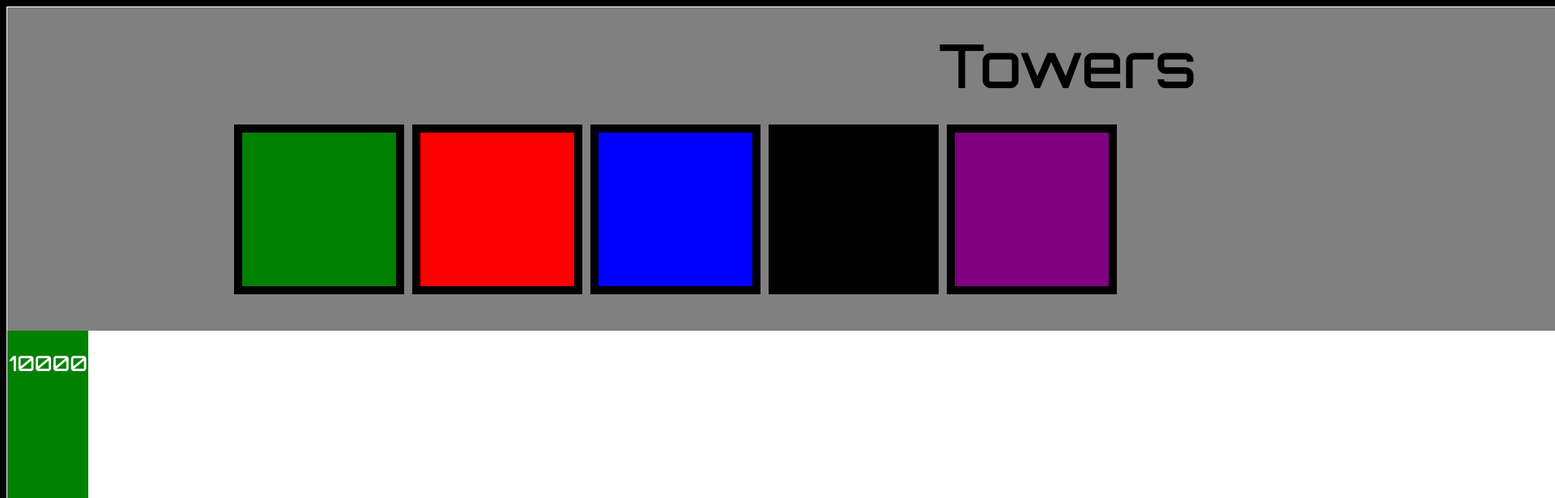
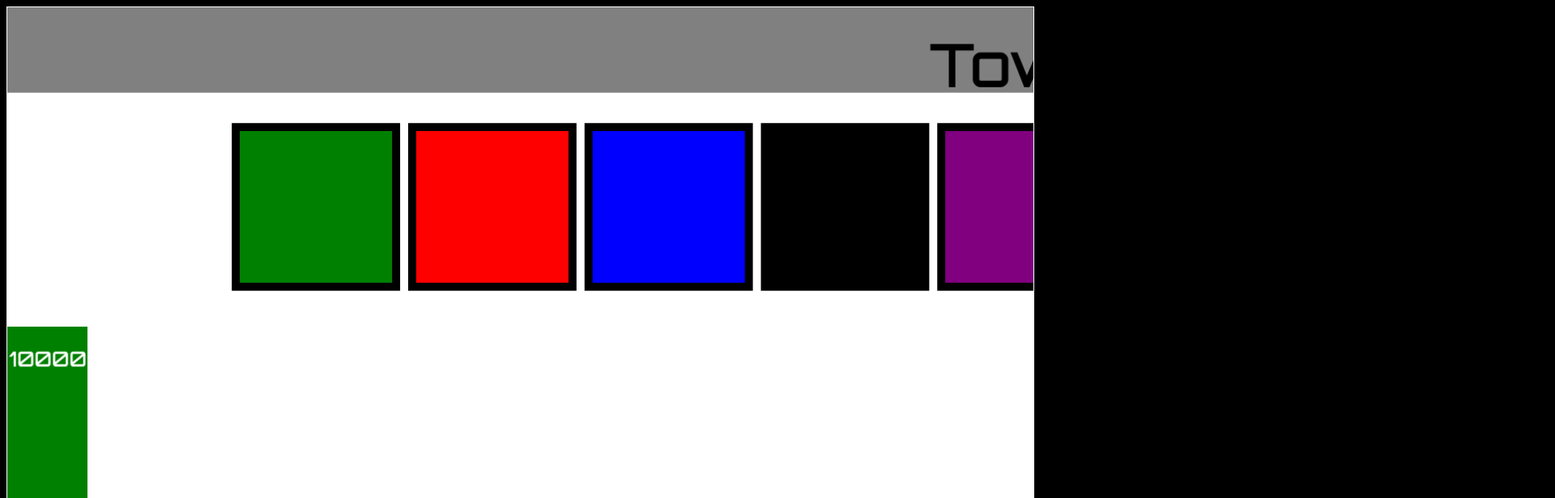
Before and after one commit to bmstu-iu9/ptp2021-9-2d-game, a plain HTML site: page index.html in a window 1280 px wide. Shown: the top 616 px of the page at 81% size, 1920 px wide, since content can reach past the window. Drawn offline with Linux system fonts and the light colour scheme.

Commit message:
Промежуточный результат

```diff
--- a/js/components/informationHandling.js
+++ b/js/components/informationHandling.js
@@ -69,7 +69,7 @@ export function handleEnemies(enemies, resources, ctx, frame, enemydamage, inter
 }
 
 export function detectClickLocation(game) {
-    if (game.mouse.y <= Constant.controlsBarHeight) {
+    if (game.mouse.y <= Constant.controlBarHeight) {
         return "Control Bar";
     } else {
         return "Game Grid";
--- a/js/constants.js
+++ b/js/constants.js
@@ -1,15 +1,15 @@
 export const
-    canvasWidth = 5740,
-    canvasHeight = 2907,
-    controlsBarWidth = 5740,
-    controlsBarHeight = 400;
+    canvasWidth = document.documentElement.scrollWidth,
+    canvasHeight = document.documentElement.scrollHeight,
+    controlBarWidth = canvasWidth,
+    cellSize = canvasHeight / 15,
+    controlBarHeight = cellSize * 2;
 
 export const
     left = 0,
     frame = 0,
     interval = 600,
-    resources = 300,
-    cellSize = 193.84;
+    resources = 300;
 
 export const ucard1 = {
     x: 10,
--- a/js/game.js
+++ b/js/game.js
@@ -39,6 +39,11 @@ class Game {
     }
 
     init() {
+
+        console.log(document.documentElement.scrollWidth, document.documentElement.scrollHeight,
+            screen.width,
+            screen.height)
+
         this.mouse = new Mouse(game);
 
         game.mouse.init(game);
@@ -84,7 +89,7 @@ class Game {
             this.resources += 10;
         }
 
-        this.ctx.fillRect(0, 0, Constant.controlsBarWidth, Constant.controlsBarHeight);
+        this.ctx.fillRect(0, 0, Constant.controlBarWidth, Constant.controlBarHeight);
         this.playerBase.draw(this.ctx);
         this.enemyBase.draw(this.ctx);
 
--- a/style.css
+++ b/style.css
@@ -4,8 +4,8 @@ body {
 #canvas1 {
   border: 1px solid white;
   position: absolute;
-  width: 5740px;
-  height: 2907px;
+  width: 99%;
+  height: 99%;
   background: white;
   font-family: 'Orbitron', sans-serif;
 }
```
